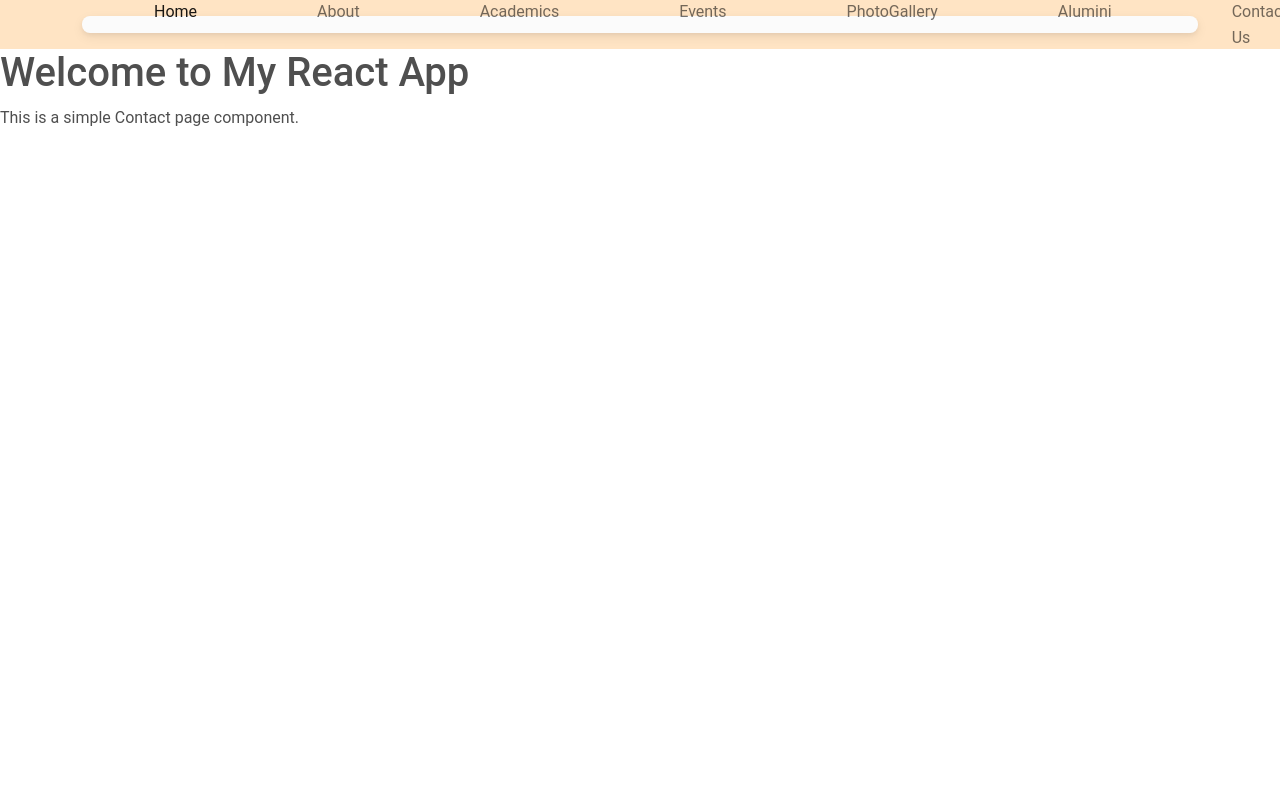
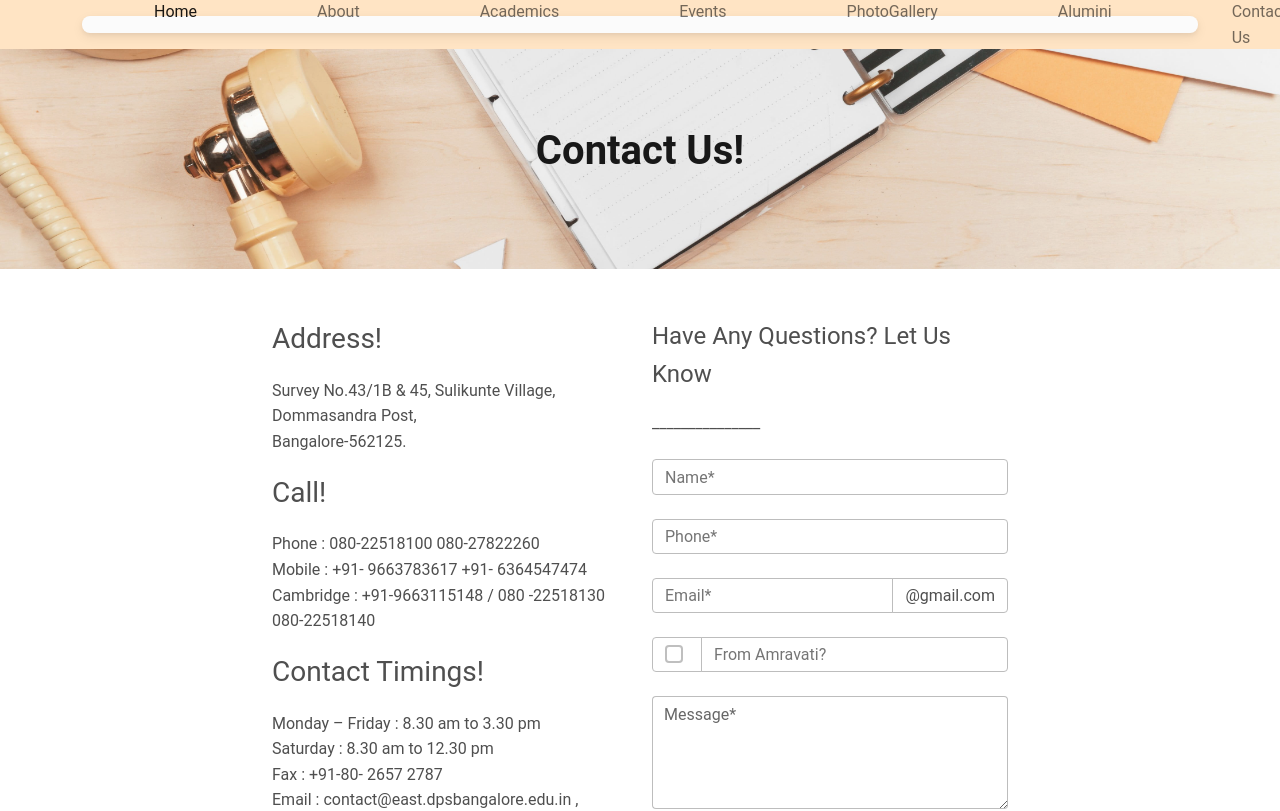
Before and after one commit to athuKawale/NHSM-WEBSITE, a React (Create React App) app: page /contact in a window 1280 px wide. Shown: the top 811 px of the page. Built offline with nearby package versions, Linux system fonts and the light colour scheme; the HTML template or start-up script is replaced by a standard one.

Commit message:
contact page ready for desktop!

```diff
--- a/src/components/contact.js
+++ b/src/components/contact.js
@@ -1,13 +1,106 @@
 // Home.js
-
 import React from "react";
+import {
+  MDBContainer,
+  MDBInputGroup,
+  MDBTextArea,
+  MDBRow,
+  MDBCol,
+  MDBCheckbox,
+  MDBBtn,
+} from "mdb-react-ui-kit";
+import "../static/contact.css";
+import Footer from "./footer";
 
 const Contact = () => {
   return (
-    <div>
-      <h1>Welcome to My React App</h1>
-      <p>This is a simple Contact page component.</p>
-    </div>
+    <>
+      <MDBContainer className="text-center contact-cont" fluid>
+        <p className="fs-1 fw-bold"> Contact Us!</p>
+      </MDBContainer>
+
+      <MDBContainer className="py-5">
+        <MDBRow center>
+          <MDBCol size="4">
+            <div className="text-start">
+              <p className="fs-3">Address!</p>
+              <p className="fs-6">
+                Survey No.43/1B & 45, Sulikunte Village, <br />
+                Dommasandra Post,
+                <br />
+                Bangalore-562125.
+              </p>
+
+              <p className="fs-3">Call!</p>
+              <p className="fs-6">
+                Phone : 080-22518100 080-27822260 <br />
+                Mobile : +91- 9663783617 +91- 6364547474
+                <br />
+                Cambridge : +91-9663115148 / 080 -22518130 080-22518140
+              </p>
+
+              <p className="fs-3">Contact Timings!</p>
+              <p className="fs-6">
+                Monday – Friday : 8.30 am to 3.30 pm <br />
+                Saturday : 8.30 am to 12.30 pm
+                <br />
+                Fax : +91-80- 2657 2787 <br />
+                Email : contact@east.dpsbangalore.edu.in ,
+                admissions@east.dpsbangalore.edu.in
+              </p>
+            </div>
+          </MDBCol>
+          <MDBCol size="4">
+            <div>
+              <p className="fs-4">Have Any Questions? Let Us Know</p>
+              <p className="pb-2">_______________</p>
+              <MDBInputGroup className="mb-4">
+                <input
+                  className="form-control"
+                  type="text"
+                  placeholder="Name*"
+                />
+              </MDBInputGroup>
+              <MDBInputGroup className="mb-4">
+                <input
+                  className="form-control"
+                  type="text"
+                  placeholder="Phone*"
+                />
+              </MDBInputGroup>
+              <MDBInputGroup className="mb-4" textAfter="@gmail.com">
+                <input
+                  className="form-control"
+                  type="text"
+                  placeholder="Email*"
+                />
+              </MDBInputGroup>
+              <MDBInputGroup
+                className="mb-4"
+                textTag="div"
+                textBefore={<MDBCheckbox />}
+              >
+                <input
+                  className="form-control"
+                  type="text"
+                  placeholder="From Amravati?"
+                />
+              </MDBInputGroup>
+
+              <MDBInputGroup className="mb-4">
+                <MDBTextArea label="Message*" id="textAreaExample" rows={4} />
+              </MDBInputGroup>
+              <div className="text-center">
+                <MDBBtn outline rounded className="mx-auto" color="dark">
+                  Dark
+                </MDBBtn>
+              </div>
+            </div>
+          </MDBCol>
+        </MDBRow>
+      </MDBContainer>
+      <Footer />
+    </>
   );
 };
 
--- /dev/null
+++ b/src/static/contact.css
@@ -0,0 +1,9 @@
+.contact-cont {
+  background-image: url("./contact.jpg");
+  background-position: center;
+  background-repeat: no-repeat; /* Do not repeat the image */
+  background-size: cover;
+  padding: 70px;
+  color: black;
+  opacity: 0.9;
+}
```
Also changed, not shown: src/static/contact.jpg (added).
